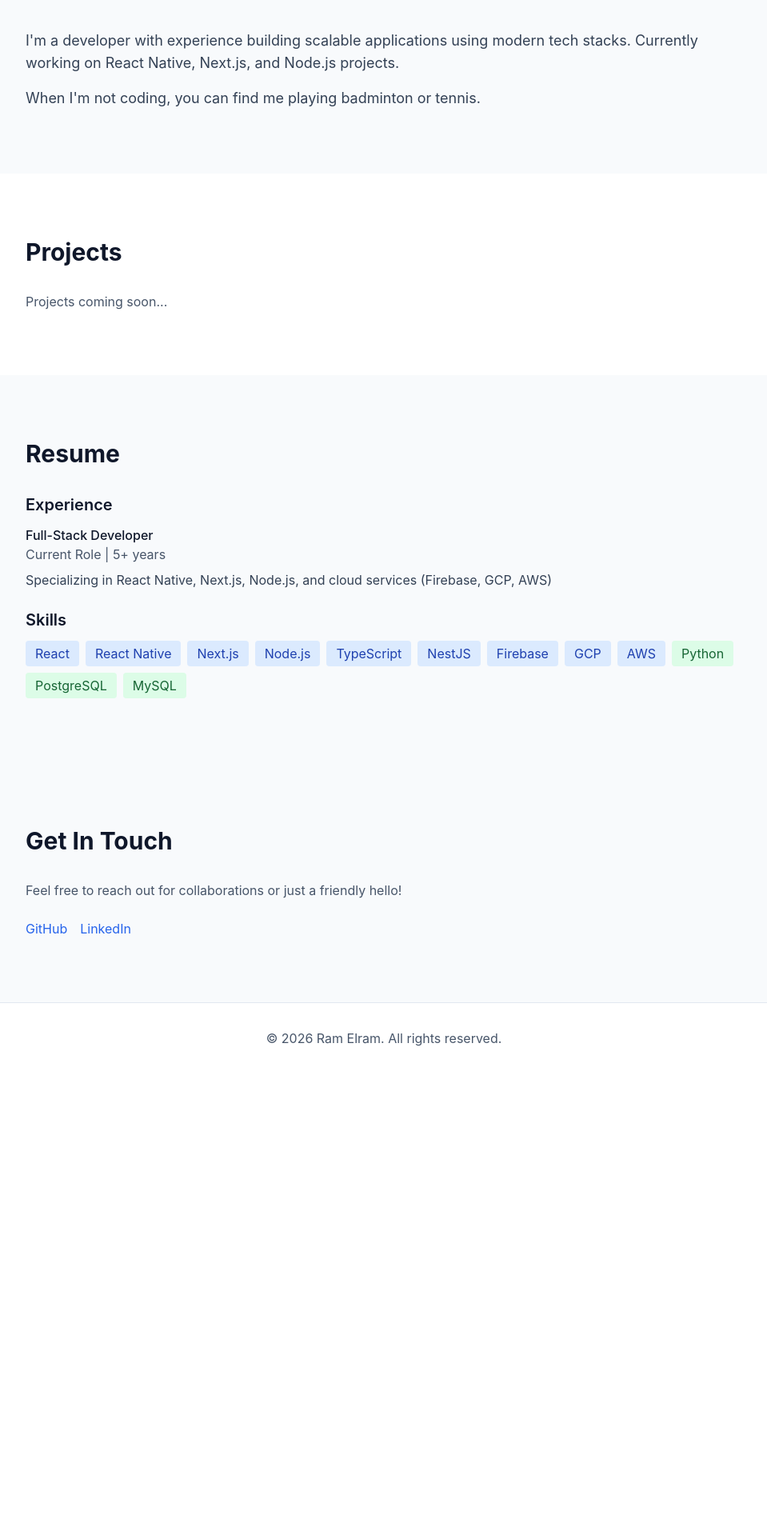
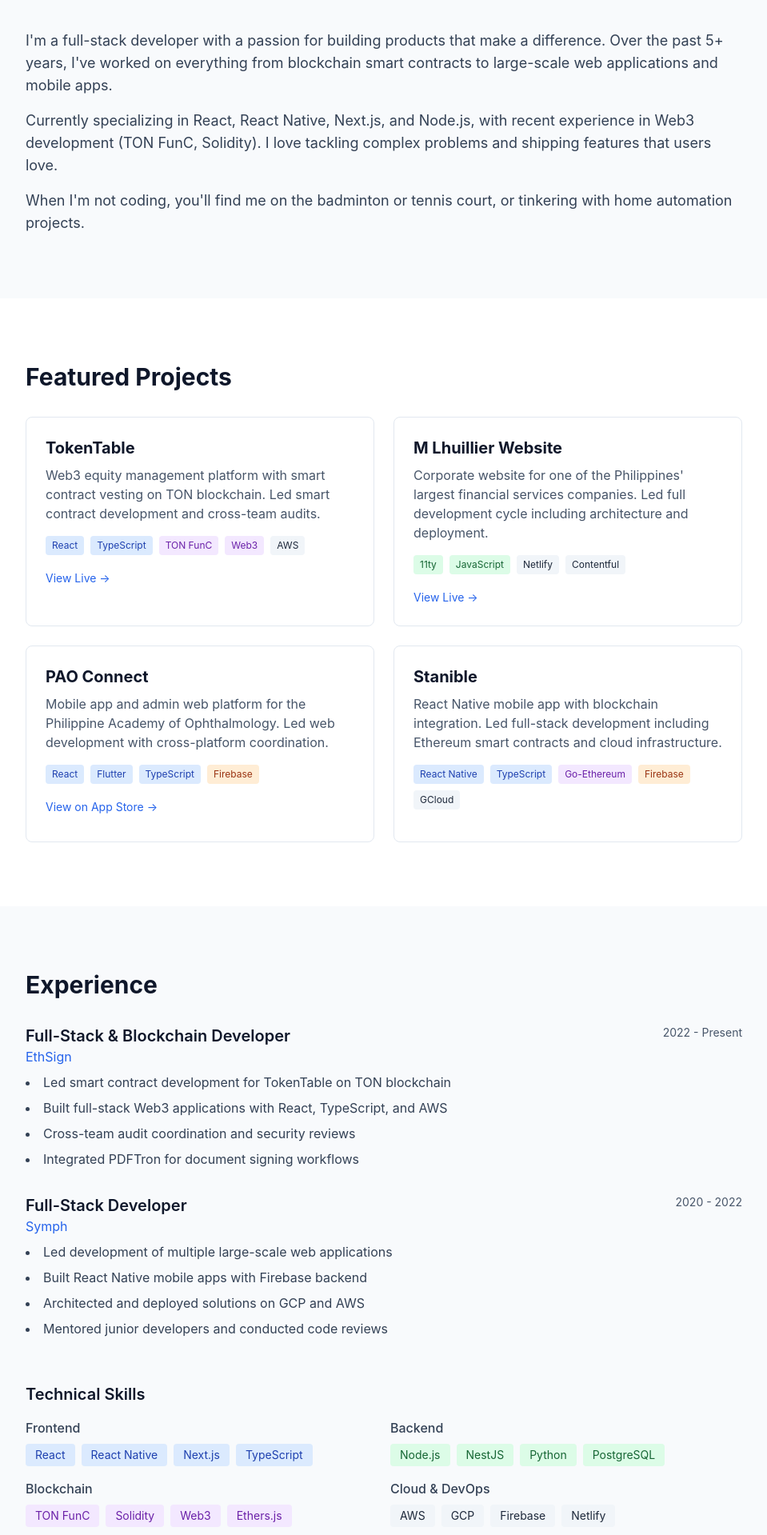
Before and after one commit to e6654321/personal-website, a Next.js app: page / in a window 1280 px wide. Shown: the part 521-2440 px from the top of the page at 80% size, without its empty margins (160-1119 px from the left). Before the commit the page ends 1863 px from the top, so only its background shows below. Built offline with nearby package versions, Linux system fonts and the light colour scheme.

Commit message:
Add mobile navigation and real projects from CV

```diff
--- a/app/page.tsx
+++ b/app/page.tsx
@@ -1,36 +1,67 @@
+'use client';
+
+import { useState } from 'react';
+
 export default function Home() {
+  const [mobileMenuOpen, setMobileMenuOpen] = useState(false);
+
   return (
     <main className="min-h-screen">
       {/* Navigation */}
       <nav className="fixed top-0 w-full bg-white/80 dark:bg-slate-950/80 backdrop-blur-sm border-b border-slate-200 dark:border-slate-800 z-50">
-        <div className="max-w-4xl mx-auto px-4 py-4 flex justify-between items-center">
+        <div className="max-w-4xl mx-auto px-4 py-4">
+          <div className="flex justify-between items-center">
             <h1 className="text-xl font-bold">Ram Elram</h1>
-          <div className="flex gap-6">
+
+            {/* Desktop Menu */}
+            <div className="hidden md:flex gap-6">
               <a href="#about" className="hover:text-blue-600">About</a>
               <a href="#projects" className="hover:text-blue-600">Projects</a>
               <a href="#resume" className="hover:text-blue-600">Resume</a>
               <a href="#contact" className="hover:text-blue-600">Contact</a>
             </div>
+
+            {/* Mobile Menu Button */}
+            <button
+              className="md:hidden p-2"
+              onClick={() => setMobileMenuOpen(!mobileMenuOpen)}
+              aria-label="Toggle menu"
+            >
+              <svg className="w-6 h-6" fill="none" stroke="currentColor" viewBox="0 0 24 24">
+                {mobileMenuOpen ? (
+                  <path strokeLinecap="round" strokeLinejoin="round" strokeWidth={2} d="M6 18L18 6M6 6l12 12" />
+                ) : (
+                  <path strokeLinecap="round" strokeLinejoin="round" strokeWidth={2} d="M4 6h16M4 12h16M4 18h16" />
+                )}
+              </svg>
+            </button>
+          </div>
+
+          {/* Mobile Menu Dropdown */}
+          {mobileMenuOpen && (
+            <div className="md:hidden mt-4 pb-4 space-y-2">
+              <a href="#about" className="block py-2 hover:text-blue-600" onClick={() => setMobileMenuOpen(false)}>About</a>
+              <a href="#projects" className="block py-2 hover:text-blue-600" onClick={() => setMobileMenuOpen(false)}>Projects</a>
+              <a href="#resume" className="block py-2 hover:text-blue-600" onClick={() => setMobileMenuOpen(false)}>Resume</a>
+              <a href="#contact" className="block py-2 hover:text-blue-600" onClick={() => setMobileMenuOpen(false)}>Contact</a>
+            </div>
+          )}
         </div>
       </nav>
 
       {/* Hero Section */}
       <section className="pt-32 pb-20 px-4">
         <div className="max-w-4xl mx-auto">
-          <h2 className="text-5xl font-bold mb-4">Hi, I&apos;m Ram 👋</h2>
-          <p className="text-xl text-slate-600 dark:text-slate-400 mb-8">
-            Full-stack developer specializing in React Native, Next.js, and Node.js.
-            Building products that matter.
+          <h2 className="text-4xl md:text-5xl font-bold mb-4">Hi, I&apos;m Ram 👋</h2>
+          <p className="text-lg md:text-xl text-slate-600 dark:text-slate-400 mb-8">
+            Full-stack & blockchain developer with 5+ years building scalable web and mobile apps.
+            Specialized in React Native, Next.js, and Web3.
           </p>
-          <div className="flex gap-4">
-            <a href="#projects" className="bg-blue-600 text-white px-6 py-3 rounded-lg hover:bg-blue-700 inline-block">
+          <div className="flex flex-col sm:flex-row gap-4">
+            <a href="#projects" className="bg-blue-600 text-white px-6 py-3 rounded-lg hover:bg-blue-700 text-center">
               View My Work
             </a>
-            {/* TODO: Add resume.pdf to /public/ to enable download */}
-            {/* <a href="/resume.pdf" download className="bg-green-600 text-white px-6 py-3 rounded-lg hover:bg-green-700 inline-block">
-              Download Resume
-            </a> */}
-            <a href="#contact" className="border border-slate-300 dark:border-slate-700 px-6 py-3 rounded-lg hover:bg-slate-50 dark:hover:bg-slate-900 inline-block">
+            <a href="#contact" className="border border-slate-300 dark:border-slate-700 px-6 py-3 rounded-lg hover:bg-slate-50 dark:hover:bg-slate-900 text-center">
               Contact Me
             </a>
           </div>
@@ -41,73 +72,188 @@ export default function Home() {
       <section id="about" className="py-20 px-4 bg-slate-50 dark:bg-slate-900">
         <div className="max-w-4xl mx-auto">
           <h3 className="text-3xl font-bold mb-8">About Me</h3>
-          <p className="text-lg text-slate-700 dark:text-slate-300 mb-4">
-            I&apos;m a developer with experience building scalable applications using modern tech stacks.
-            Currently working on React Native, Next.js, and Node.js projects.
+          <div className="space-y-4 text-slate-700 dark:text-slate-300">
+            <p className="text-lg">
+              I&apos;m a full-stack developer with a passion for building products that make a difference.
+              Over the past 5+ years, I&apos;ve worked on everything from blockchain smart contracts to
+              large-scale web applications and mobile apps.
             </p>
-          <p className="text-lg text-slate-700 dark:text-slate-300">
-            When I&apos;m not coding, you can find me playing badminton or tennis.
+            <p className="text-lg">
+              Currently specializing in React, React Native, Next.js, and Node.js, with recent experience
+              in Web3 development (TON FunC, Solidity). I love tackling complex problems and shipping
+              features that users love.
             </p>
+            <p className="text-lg">
+              When I&apos;m not coding, you&apos;ll find me on the badminton or tennis court, or tinkering
+              with home automation projects.
+            </p>
+          </div>
         </div>
       </section>
 
       {/* Projects Section */}
       <section id="projects" className="py-20 px-4">
         <div className="max-w-4xl mx-auto">
-          <h3 className="text-3xl font-bold mb-8">Projects</h3>
-          <p className="text-slate-600 dark:text-slate-400">
-            Projects coming soon...
+          <h3 className="text-3xl font-bold mb-8">Featured Projects</h3>
+          <div className="grid md:grid-cols-2 gap-6">
+
+            {/* TokenTable */}
+            <div className="border border-slate-200 dark:border-slate-800 rounded-lg p-6 hover:shadow-lg transition-shadow">
+              <h4 className="text-xl font-bold mb-2">TokenTable</h4>
+              <p className="text-slate-600 dark:text-slate-400 mb-4">
+                Web3 equity management platform with smart contract vesting on TON blockchain.
+                Led smart contract development and cross-team audits.
               </p>
+              <div className="flex flex-wrap gap-2 mb-4">
+                <span className="text-xs bg-blue-100 dark:bg-blue-900 text-blue-800 dark:text-blue-200 px-2 py-1 rounded">React</span>
+                <span className="text-xs bg-blue-100 dark:bg-blue-900 text-blue-800 dark:text-blue-200 px-2 py-1 rounded">TypeScript</span>
+                <span className="text-xs bg-purple-100 dark:bg-purple-900 text-purple-800 dark:text-purple-200 px-2 py-1 rounded">TON FunC</span>
+                <span className="text-xs bg-purple-100 dark:bg-purple-900 text-purple-800 dark:text-purple-200 px-2 py-1 rounded">Web3</span>
+                <span className="text-xs bg-slate-100 dark:bg-slate-800 text-slate-800 dark:text-slate-200 px-2 py-1 rounded">AWS</span>
+              </div>
+              <a href="https://www.tokentable.xyz/" target="_blank" rel="noopener noreferrer" className="text-blue-600 hover:underline text-sm">
+                View Live →
+              </a>
+            </div>
+
+            {/* M Lhuillier */}
+            <div className="border border-slate-200 dark:border-slate-800 rounded-lg p-6 hover:shadow-lg transition-shadow">
+              <h4 className="text-xl font-bold mb-2">M Lhuillier Website</h4>
+              <p className="text-slate-600 dark:text-slate-400 mb-4">
+                Corporate website for one of the Philippines&apos; largest financial services companies.
+                Led full development cycle including architecture and deployment.
+              </p>
+              <div className="flex flex-wrap gap-2 mb-4">
+                <span className="text-xs bg-green-100 dark:bg-green-900 text-green-800 dark:text-green-200 px-2 py-1 rounded">11ty</span>
+                <span className="text-xs bg-green-100 dark:bg-green-900 text-green-800 dark:text-green-200 px-2 py-1 rounded">JavaScript</span>
+                <span className="text-xs bg-slate-100 dark:bg-slate-800 text-slate-800 dark:text-slate-200 px-2 py-1 rounded">Netlify</span>
+                <span className="text-xs bg-slate-100 dark:bg-slate-800 text-slate-800 dark:text-slate-200 px-2 py-1 rounded">Contentful</span>
+              </div>
+              <a href="https://mlhuillier.com/" target="_blank" rel="noopener noreferrer" className="text-blue-600 hover:underline text-sm">
+                View Live →
+              </a>
+            </div>
+
+            {/* PAO Connect */}
+            <div className="border border-slate-200 dark:border-slate-800 rounded-lg p-6 hover:shadow-lg transition-shadow">
+              <h4 className="text-xl font-bold mb-2">PAO Connect</h4>
+              <p className="text-slate-600 dark:text-slate-400 mb-4">
+                Mobile app and admin web platform for the Philippine Academy of Ophthalmology.
+                Led web development with cross-platform coordination.
+              </p>
+              <div className="flex flex-wrap gap-2 mb-4">
+                <span className="text-xs bg-blue-100 dark:bg-blue-900 text-blue-800 dark:text-blue-200 px-2 py-1 rounded">React</span>
+                <span className="text-xs bg-blue-100 dark:bg-blue-900 text-blue-800 dark:text-blue-200 px-2 py-1 rounded">Flutter</span>
+                <span className="text-xs bg-blue-100 dark:bg-blue-900 text-blue-800 dark:text-blue-200 px-2 py-1 rounded">TypeScript</span>
+                <span className="text-xs bg-orange-100 dark:bg-orange-900 text-orange-800 dark:text-orange-200 px-2 py-1 rounded">Firebase</span>
+              </div>
+              <a href="https://apps.apple.com/ph/app/pao-connect/id1536090108" target="_blank" rel="noopener noreferrer" className="text-blue-600 hover:underline text-sm">
+                View on App Store →
+              </a>
+            </div>
+
+            {/* Stanible */}
+            <div className="border border-slate-200 dark:border-slate-800 rounded-lg p-6 hover:shadow-lg transition-shadow">
+              <h4 className="text-xl font-bold mb-2">Stanible</h4>
+              <p className="text-slate-600 dark:text-slate-400 mb-4">
+                React Native mobile app with blockchain integration. Led full-stack development
+                including Ethereum smart contracts and cloud infrastructure.
+              </p>
+              <div className="flex flex-wrap gap-2 mb-4">
+                <span className="text-xs bg-blue-100 dark:bg-blue-900 text-blue-800 dark:text-blue-200 px-2 py-1 rounded">React Native</span>
+                <span className="text-xs bg-blue-100 dark:bg-blue-900 text-blue-800 dark:text-blue-200 px-2 py-1 rounded">TypeScript</span>
+                <span className="text-xs bg-purple-100 dark:bg-purple-900 text-purple-800 dark:text-purple-200 px-2 py-1 rounded">Go-Ethereum</span>
+                <span className="text-xs bg-orange-100 dark:bg-orange-900 text-orange-800 dark:text-orange-200 px-2 py-1 rounded">Firebase</span>
+                <span className="text-xs bg-slate-100 dark:bg-slate-800 text-slate-800 dark:text-slate-200 px-2 py-1 rounded">GCloud</span>
+              </div>
+            </div>
+
+          </div>
         </div>
       </section>
 
       {/* Resume Section */}
       <section id="resume" className="py-20 px-4 bg-slate-50 dark:bg-slate-900">
         <div className="max-w-4xl mx-auto">
-          <h3 className="text-3xl font-bold mb-8">Resume</h3>
-          <div className="space-y-6">
+          <h3 className="text-3xl font-bold mb-8">Experience</h3>
+          <div className="space-y-8">
+
+            {/* EthSign */}
             <div>
-              <h4 className="text-xl font-semibold mb-3">Experience</h4>
-              <div className="mb-4">
-                <p className="font-medium">Full-Stack Developer</p>
-                <p className="text-slate-600 dark:text-slate-400">Current Role | 5+ years</p>
-                <p className="text-slate-700 dark:text-slate-300 mt-2">
-                  Specializing in React Native, Next.js, Node.js, and cloud services (Firebase, GCP, AWS)
-                </p>
+              <div className="flex flex-col sm:flex-row sm:justify-between sm:items-start mb-2">
+                <div>
+                  <h4 className="text-xl font-semibold">Full-Stack & Blockchain Developer</h4>
+                  <p className="text-blue-600">EthSign</p>
+                </div>
+                <p className="text-slate-600 dark:text-slate-400 text-sm sm:text-right">2022 - Present</p>
+              </div>
+              <ul className="text-slate-700 dark:text-slate-300 space-y-2 list-disc list-inside">
+                <li>Led smart contract development for TokenTable on TON blockchain</li>
+                <li>Built full-stack Web3 applications with React, TypeScript, and AWS</li>
+                <li>Cross-team audit coordination and security reviews</li>
+                <li>Integrated PDFTron for document signing workflows</li>
+              </ul>
+            </div>
+
+            {/* Symph */}
+            <div>
+              <div className="flex flex-col sm:flex-row sm:justify-between sm:items-start mb-2">
+                <div>
+                  <h4 className="text-xl font-semibold">Full-Stack Developer</h4>
+                  <p className="text-blue-600">Symph</p>
+                </div>
+                <p className="text-slate-600 dark:text-slate-400 text-sm sm:text-right">2020 - 2022</p>
+              </div>
+              <ul className="text-slate-700 dark:text-slate-300 space-y-2 list-disc list-inside">
+                <li>Led development of multiple large-scale web applications</li>
+                <li>Built React Native mobile apps with Firebase backend</li>
+                <li>Architected and deployed solutions on GCP and AWS</li>
+                <li>Mentored junior developers and conducted code reviews</li>
+              </ul>
+            </div>
+
+            {/* Skills */}
+            <div className="pt-6">
+              <h4 className="text-xl font-semibold mb-4">Technical Skills</h4>
+              <div className="grid grid-cols-1 md:grid-cols-2 gap-4">
+                <div>
+                  <p className="font-medium mb-2 text-slate-700 dark:text-slate-300">Frontend</p>
+                  <div className="flex flex-wrap gap-2">
+                    <span className="bg-blue-100 dark:bg-blue-900 text-blue-800 dark:text-blue-200 px-3 py-1 rounded text-sm">React</span>
+                    <span className="bg-blue-100 dark:bg-blue-900 text-blue-800 dark:text-blue-200 px-3 py-1 rounded text-sm">React Native</span>
+                    <span className="bg-blue-100 dark:bg-blue-900 text-blue-800 dark:text-blue-200 px-3 py-1 rounded text-sm">Next.js</span>
+                    <span className="bg-blue-100 dark:bg-blue-900 text-blue-800 dark:text-blue-200 px-3 py-1 rounded text-sm">TypeScript</span>
                   </div>
                 </div>
-
                 <div>
-              <h4 className="text-xl font-semibold mb-3">Skills</h4>
+                  <p className="font-medium mb-2 text-slate-700 dark:text-slate-300">Backend</p>
                   <div className="flex flex-wrap gap-2">
-                <span className="bg-blue-100 dark:bg-blue-900 text-blue-800 dark:text-blue-200 px-3 py-1 rounded">React</span>
-                <span className="bg-blue-100 dark:bg-blue-900 text-blue-800 dark:text-blue-200 px-3 py-1 rounded">React Native</span>
-                <span className="bg-blue-100 dark:bg-blue-900 text-blue-800 dark:text-blue-200 px-3 py-1 rounded">Next.js</span>
-                <span className="bg-blue-100 dark:bg-blue-900 text-blue-800 dark:text-blue-200 px-3 py-1 rounded">Node.js</span>
-                <span className="bg-blue-100 dark:bg-blue-900 text-blue-800 dark:text-blue-200 px-3 py-1 rounded">TypeScript</span>
-                <span className="bg-blue-100 dark:bg-blue-900 text-blue-800 dark:text-blue-200 px-3 py-1 rounded">NestJS</span>
-                <span className="bg-blue-100 dark:bg-blue-900 text-blue-800 dark:text-blue-200 px-3 py-1 rounded">Firebase</span>
-                <span className="bg-blue-100 dark:bg-blue-900 text-blue-800 dark:text-blue-200 px-3 py-1 rounded">GCP</span>
-                <span className="bg-blue-100 dark:bg-blue-900 text-blue-800 dark:text-blue-200 px-3 py-1 rounded">AWS</span>
-                <span className="bg-green-100 dark:bg-green-900 text-green-800 dark:text-green-200 px-3 py-1 rounded">Python</span>
-                <span className="bg-green-100 dark:bg-green-900 text-green-800 dark:text-green-200 px-3 py-1 rounded">PostgreSQL</span>
-                <span className="bg-green-100 dark:bg-green-900 text-green-800 dark:text-green-200 px-3 py-1 rounded">MySQL</span>
+                    <span className="bg-green-100 dark:bg-green-900 text-green-800 dark:text-green-200 px-3 py-1 rounded text-sm">Node.js</span>
+                    <span className="bg-green-100 dark:bg-green-900 text-green-800 dark:text-green-200 px-3 py-1 rounded text-sm">NestJS</span>
+                    <span className="bg-green-100 dark:bg-green-900 text-green-800 dark:text-green-200 px-3 py-1 rounded text-sm">Python</span>
+                    <span className="bg-green-100 dark:bg-green-900 text-green-800 dark:text-green-200 px-3 py-1 rounded text-sm">PostgreSQL</span>
                   </div>
                 </div>
-
-            {/* TODO: Add resume.pdf to /public/ to enable download */}
-            {/* <div className="pt-4">
-              <a
-                href="/resume.pdf"
-                download
-                className="bg-blue-600 text-white px-8 py-3 rounded-lg hover:bg-blue-700 inline-flex items-center gap-2"
-              >
-                <svg xmlns="http://www.w3.org/2000/svg" className="h-5 w-5" viewBox="0 0 20 20" fill="currentColor">
-                  <path fillRule="evenodd" d="M3 17a1 1 0 011-1h12a1 1 0 110 2H4a1 1 0 01-1-1zm3.293-7.707a1 1 0 011.414 0L9 10.586V3a1 1 0 112 0v7.586l1.293-1.293a1 1 0 111.414 1.414l-3 3a1 1 0 01-1.414 0l-3-3a1 1 0 010-1.414z" clipRule="evenodd" />
-                </svg>
-                Download Full Resume (PDF)
-              </a>
-            </div> */}
+                <div>
+                  <p className="font-medium mb-2 text-slate-700 dark:text-slate-300">Blockchain</p>
+                  <div className="flex flex-wrap gap-2">
+                    <span className="bg-purple-100 dark:bg-purple-900 text-purple-800 dark:text-purple-200 px-3 py-1 rounded text-sm">TON FunC</span>
+                    <span className="bg-purple-100 dark:bg-purple-900 text-purple-800 dark:text-purple-200 px-3 py-1 rounded text-sm">Solidity</span>
+                    <span className="bg-purple-100 dark:bg-purple-900 text-purple-800 dark:text-purple-200 px-3 py-1 rounded text-sm">Web3</span>
+                    <span className="bg-purple-100 dark:bg-purple-900 text-purple-800 dark:text-purple-200 px-3 py-1 rounded text-sm">Ethers.js</span>
+                  </div>
+                </div>
+                <div>
+                  <p className="font-medium mb-2 text-slate-700 dark:text-slate-300">Cloud & DevOps</p>
+                  <div className="flex flex-wrap gap-2">
+                    <span className="bg-slate-100 dark:bg-slate-800 text-slate-800 dark:text-slate-200 px-3 py-1 rounded text-sm">AWS</span>
+                    <span className="bg-slate-100 dark:bg-slate-800 text-slate-800 dark:text-slate-200 px-3 py-1 rounded text-sm">GCP</span>
+                    <span className="bg-slate-100 dark:bg-slate-800 text-slate-800 dark:text-slate-200 px-3 py-1 rounded text-sm">Firebase</span>
+                    <span className="bg-slate-100 dark:bg-slate-800 text-slate-800 dark:text-slate-200 px-3 py-1 rounded text-sm">Netlify</span>
+                  </div>
+                </div>
+              </div>
+            </div>
           </div>
         </div>
       </section>
@@ -116,12 +262,13 @@ export default function Home() {
       <section id="contact" className="py-20 px-4 bg-slate-50 dark:bg-slate-900">
         <div className="max-w-4xl mx-auto">
           <h3 className="text-3xl font-bold mb-8">Get In Touch</h3>
-          <p className="text-slate-600 dark:text-slate-400 mb-6">
-            Feel free to reach out for collaborations or just a friendly hello!
+          <p className="text-slate-600 dark:text-slate-400 mb-6 text-lg">
+            Interested in working together? Feel free to reach out!
           </p>
-          <div className="flex gap-4">
-            <a href="https://github.com/e6654321" className="text-blue-600 hover:underline">GitHub</a>
-            <a href="https://linkedin.com" className="text-blue-600 hover:underline">LinkedIn</a>
+          <div className="flex flex-wrap gap-4">
+            <a href="https://github.com/e6654321" target="_blank" rel="noopener noreferrer" className="text-blue-600 hover:underline">GitHub</a>
+            <a href="https://linkedin.com/in/elram-espra/" target="_blank" rel="noopener noreferrer" className="text-blue-600 hover:underline">LinkedIn</a>
+            <a href="mailto:enespra@gmail.com" className="text-blue-600 hover:underline">Email</a>
           </div>
         </div>
       </section>
@@ -129,9 +276,9 @@ export default function Home() {
       {/* Footer */}
       <footer className="py-8 px-4 border-t border-slate-200 dark:border-slate-800">
         <div className="max-w-4xl mx-auto text-center text-slate-600 dark:text-slate-400">
-          <p>© 2026 Ram Elram. All rights reserved.</p>
+          <p>© 2026 Ram Elram. Built with Next.js & Tailwind CSS.</p>
         </div>
       </footer>
     </main>
-  )
+  );
 }
```
Lines whose indentation alone changed are shown as unchanged.
